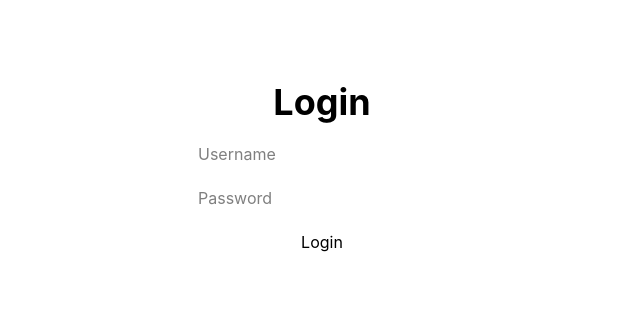
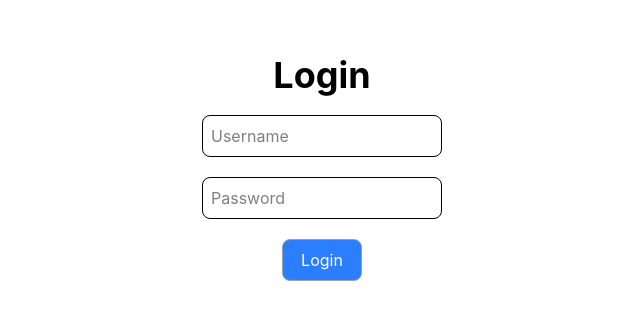
Before and after one commit to thanakittt/react-project, a React (Vite) app: page / in a window 1280 px wide. Shown: the part 232-552 px from the top of the page, without its empty margins (318-958 px from the left). Built offline with nearby package versions, Linux system fonts and the light colour scheme.

Commit message:
feat: update style

```diff
--- a/src/App.tsx
+++ b/src/App.tsx
@@ -1,9 +1,7 @@
-import Welcome from "./Welcome";
 
 export default function App() {
   return (
     <div>
-
       <LoginForm />
     </div>
   );
@@ -11,10 +9,11 @@ export default function App() {
 function LoginForm() {
   return (
     <div className="flex justify-center items-center h-screen flex-col gap-5">
-      <h1 className="text-4xl font-bold  text-black">Login</h1>
-      <input type="text" placeholder="Username" />
-      <input type="password" placeholder="Password" />
-      <button>Login</button>
+
+      <h1 className="text-4xl font-bold  text-black ">Login</h1>
+      <input type="text" placeholder="Username" className="border-1 border-black rounded-lg p-2 w-60" />
+      <input type="password" placeholder="Password" className="border-1 border-black rounded-lg p-2 w-60" />
+      <button className="border-1 border-gray-400 rounded-lg p-2 w-20 bg-blue-500 text-white">Login</button>
     </div>
   );
 }
```
